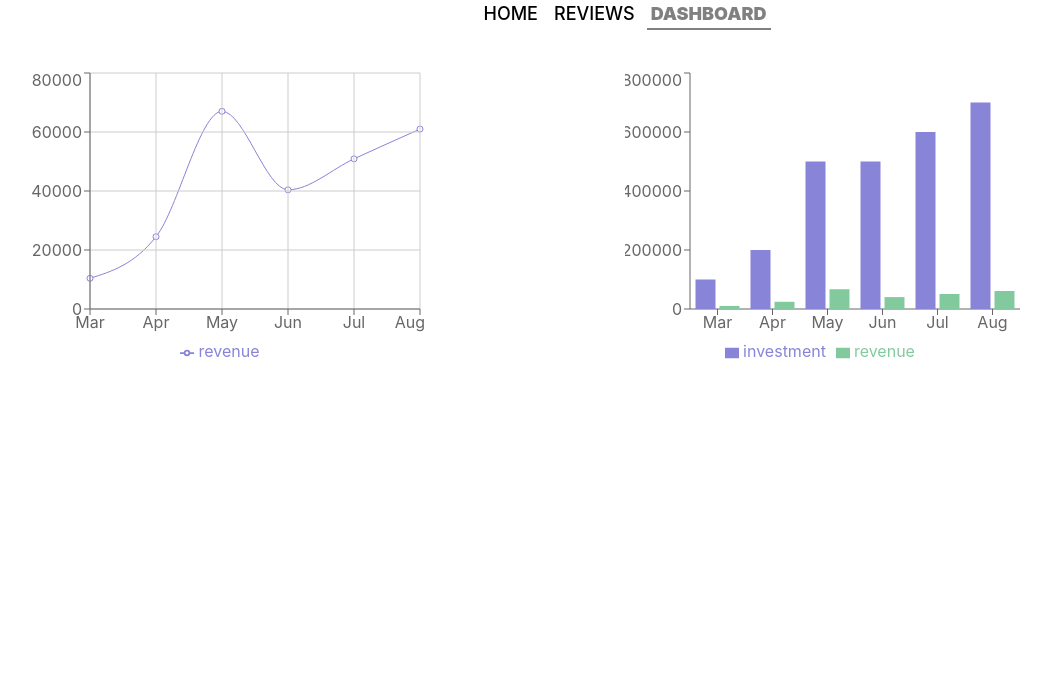
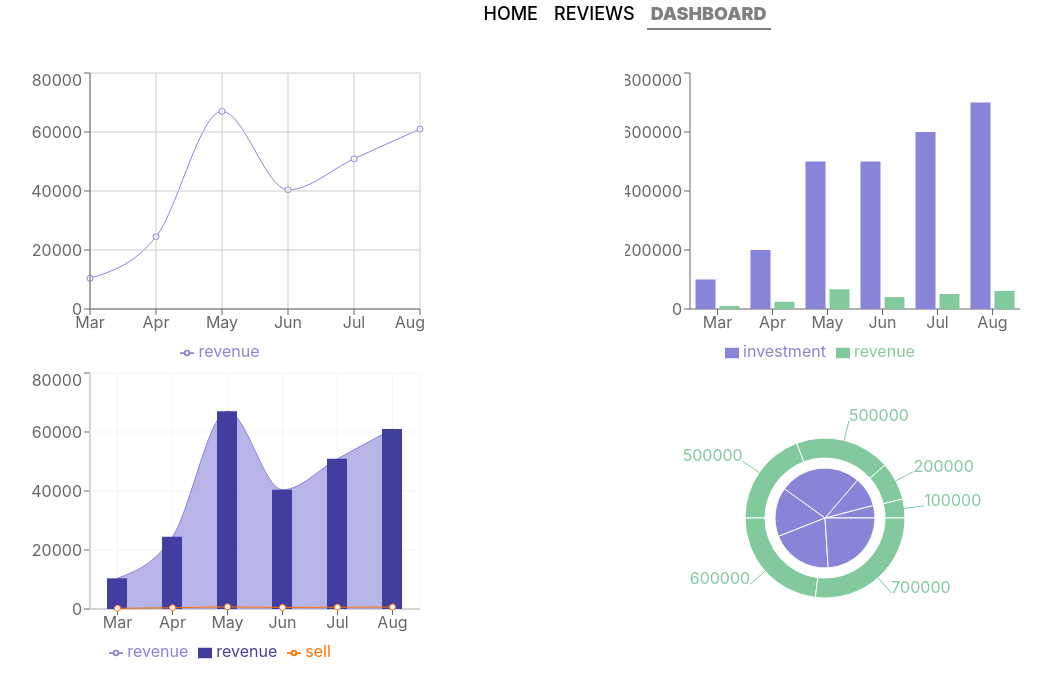
Before and after one commit to MUHAMMADSabbirHossain/science-and-technology-analysis, a React (Create React App) app: page /dashboard in a window 1280 px wide. Shown: the top 698 px of the page, without its empty margins (15-1066 px from the left). Built offline with nearby package versions, Linux system fonts and the light colour scheme.

Commit message:
more chart added but last one is not working.

```diff
--- a/src/Components/DashBoard/DashBoard.js
+++ b/src/Components/DashBoard/DashBoard.js
@@ -1,6 +1,6 @@
 import React from 'react';
 import "./DashBoard.css";
-import { Bar, BarChart, CartesianGrid, Legend, Line, LineChart, Tooltip, XAxis, YAxis } from 'recharts';
+import { Area, AreaChart, Bar, BarChart, CartesianGrid, ComposedChart, Legend, Line, LineChart, Pie, PieChart, ReferenceLine, ResponsiveContainer, Tooltip, XAxis, YAxis } from 'recharts';
 import useDataJson from '../Hooks/useDataJson';
 
 const DashBoard = () => {
@@ -33,8 +33,41 @@ const DashBoard = () => {
             </div>
 
             <div>
+                <ComposedChart width={400} height={300} data={dataJson}>
+                    <XAxis dataKey="month"></XAxis>
+                    <YAxis dataKey="revenue"></YAxis>
+                    <Tooltip></Tooltip>
+                    <Legend></Legend>
+                    <CartesianGrid stroke='#f5f5f5'></CartesianGrid>
+                    <Area type="monotone" dataKey="revenue" fill="#8884d8" stroke="#8884d8"></Area>
+                    <Bar dataKey="revenue" barSize={20} fill="#413ea0" />
+                    <Line type="monotone" dataKey="sell" stroke="#ff7300" />
+                </ComposedChart>
+            </div>
 
+            <div>
+                <PieChart width={400} height={300}>
+                    <Pie data={dataJson} dataKey="revenue" nameKey="name" cx="50%" cy="50%" outerRadius={50} fill="#8884d8" ></Pie>
+                    <Pie data={dataJson} dataKey="investment" nameKey="name" cx="50%" cy="50%" innerRadius={60} outerRadius={80} fill="#82ca9d" label></Pie>
+                    <Tooltip></Tooltip>
+                </PieChart>
             </div>
+
+            <div>
+                <ResponsiveContainer width={700} height="80%">
+                    <AreaChart data={dataJson}
+                        margin={{ top: 20, right: 30, left: 0, bottom: 0 }}>
+                        <XAxis dataKey="month" />
+                        <YAxis />
+                        <CartesianGrid strokeDasharray="3 3" />
+                        <Tooltip />
+                        <ReferenceLine x="May" stroke="green" label="Min PAGE" />
+                        <ReferenceLine y={40000} label="Max" stroke="red" strokeDasharray="3 3" />
+                        <Area type="monotone" dataKey="revenue" stroke="#8884d8" fill="#8884d8" />
+                    </AreaChart>
+                </ResponsiveContainer>
+            </div>
+
         </section>
     );
 };
```
